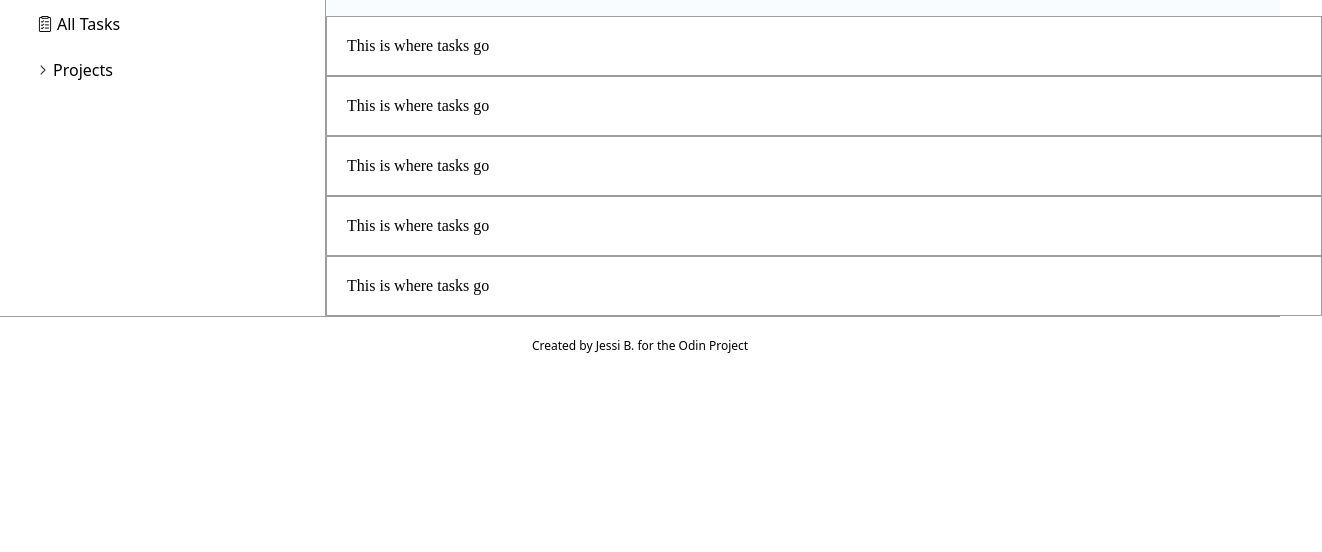
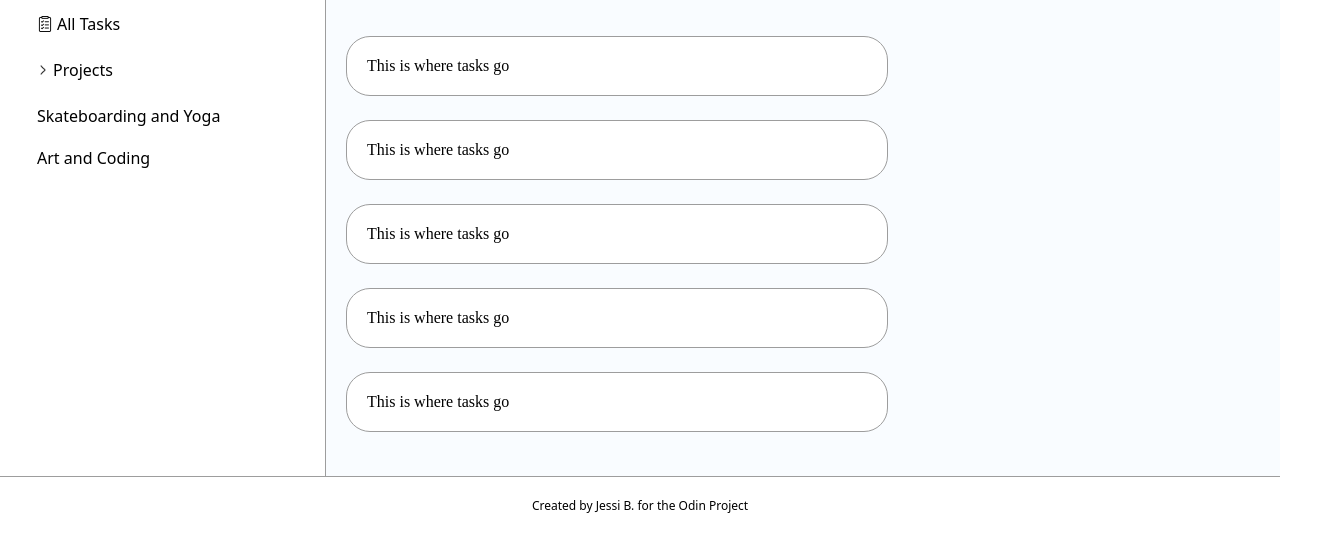
Before and after one commit to baumjessi/to-do-list, a website built with webpack: page src/index.html in a window 1280 px wide. Both pictures are taken after a click on the button "Projects". Shown: the part 216-768 px from the top of the page, 1322 px wide, since content can reach past the window. Built offline with nearby package versions, Linux system fonts and the light colour scheme.

Commit message:
Add projects to sidebar
Write functions/event listener that loops through an array of all
project names and displays them as buttons on the sidebar.

```diff
--- a/src/index.html
+++ b/src/index.html
@@ -12,13 +12,13 @@
       </div>
     </header>
     <div class="app-content">
-      <div class="sidebar">
+      <div class="sidebar" id="sidebar">
         <button class="add-task-button">
             <img src="./assets/add.png" class="sidebar-icon add-icon" alt="Add icon">Add new task</button>
         <button class="all-tasks-button">
             <img src="./assets/all-tasks.png" class="sidebar-icon all-tasks-icon" alt="All tasks icon">
             All Tasks</buttton>
-        <button class="project-button">
+        <button class="project-button" id="project-dropdown-button">
             <img src="./assets/right-arrow.png" class="sidebar-icon right-arrow" Alt="Arrow to expand projects list">Projects
             </button>
       </div>
--- a/src/index.js
+++ b/src/index.js
@@ -1,6 +1,7 @@
 import "./style.css";
 import { addToTaskLibrary, displayTaskLibrary, filterTaskByProject, removeFromTaskLibrary } from "./task-library";
-import { addToProjectLibrary, displayProjectLibrary, removeFromProjectLibrary } from "./project-library";
+import { addToProjectLibrary, displayProjectLibrary, removeFromProjectLibrary, getProjectsByName } from "./project-library";
+import { showProjects } from "./project-dom";
 
 addToTaskLibrary("Practice Ollie", "N/A", "10/31/2025", "High", "skateboarding");
 addToTaskLibrary("practice shuvit", "N/A", "10/31/2025", "Medium", "skateboarding");
@@ -18,5 +19,8 @@ displayTaskLibrary();
 addToProjectLibrary("Skateboarding and Yoga");
 addToProjectLibrary("Art and Coding");
 displayProjectLibrary();
-removeFromProjectLibrary("Skateboarding and Yoga");
 displayProjectLibrary();
+
+showProjects();
+
+console.log(getProjectsByName());
--- /dev/null
+++ b/src/project-dom.js
@@ -0,0 +1,30 @@
+import { getProjectsByName } from "./project-library";
+
+function createProjectDiv() {
+    let projectDiv = document.createElement("div");
+    let sidebar = document.getElementById("sidebar");
+    sidebar.appendChild(projectDiv);
+    let projectNamesArray = getProjectsByName();
+    projectNamesArray.forEach(element => {
+        var addedProjectBtn = document.createElement("button");
+        addedProjectBtn.innerText = element;
+        projectDiv.appendChild(addedProjectBtn);
+        addedProjectBtn.className = "added-project-button";
+    });
+}
+
+function showProjects() {
+    let projectDropDownButton = document.getElementById("project-dropdown-button");
+    projectDropDownButton.addEventListener("click", (e) =>{
+        createProjectDiv();
+    })
+}
+
+function hideProjects() {
+
+}
+
+export {
+    createProjectDiv,
+    showProjects
+}
--- a/src/project-library.js
+++ b/src/project-library.js
@@ -17,6 +17,13 @@ function removeFromProjectLibrary(title) {
   projectLibrary = newProjectLibrary;
 }
 
+function getProjectsByName() {
+  const projectNamesArray = projectLibrary.map((project) => {
+    return project.title;
+  });
+  return projectNamesArray;
+}
+
 function displayProjectLibrary() {
   console.log(projectLibrary);
 }
@@ -26,4 +33,5 @@ export {
   addToProjectLibrary,
   removeFromProjectLibrary,
   displayProjectLibrary,
+  getProjectsByName
 };
--- a/src/style.css
+++ b/src/style.css
@@ -32,6 +32,10 @@ header {
   width: 80%;
 }
 
+.task-container-grid {
+    padding: 20px;
+}
+
 .task-container-header {
     text-align: center;
     font-family: system-ui, -apple-system, BlinkMacSystemFont, 'Segoe UI', Roboto, Oxygen, Ubuntu, Cantarell, 'Open Sans', 'Helvetica Neue', sans-serif;
@@ -47,7 +51,8 @@ header {
 
 .all-tasks-button,
 .project-button,
-.add-task-button {
+.add-task-button,
+.added-project-button {
   border: none;
   color: rgb(0, 0, 0);
   font-weight: 400;
@@ -98,7 +103,9 @@ header {
   border: 1px solid var(--light-gray);
   padding: 20px;
   background-color: white;
-  width: 100%;
+  border-radius: 24px;
+  margin-bottom: 24px;
+  width: 500px;
 }
 
 .odin-blurb {
```
Also changed, not shown: src/project-handler.js (deleted).
